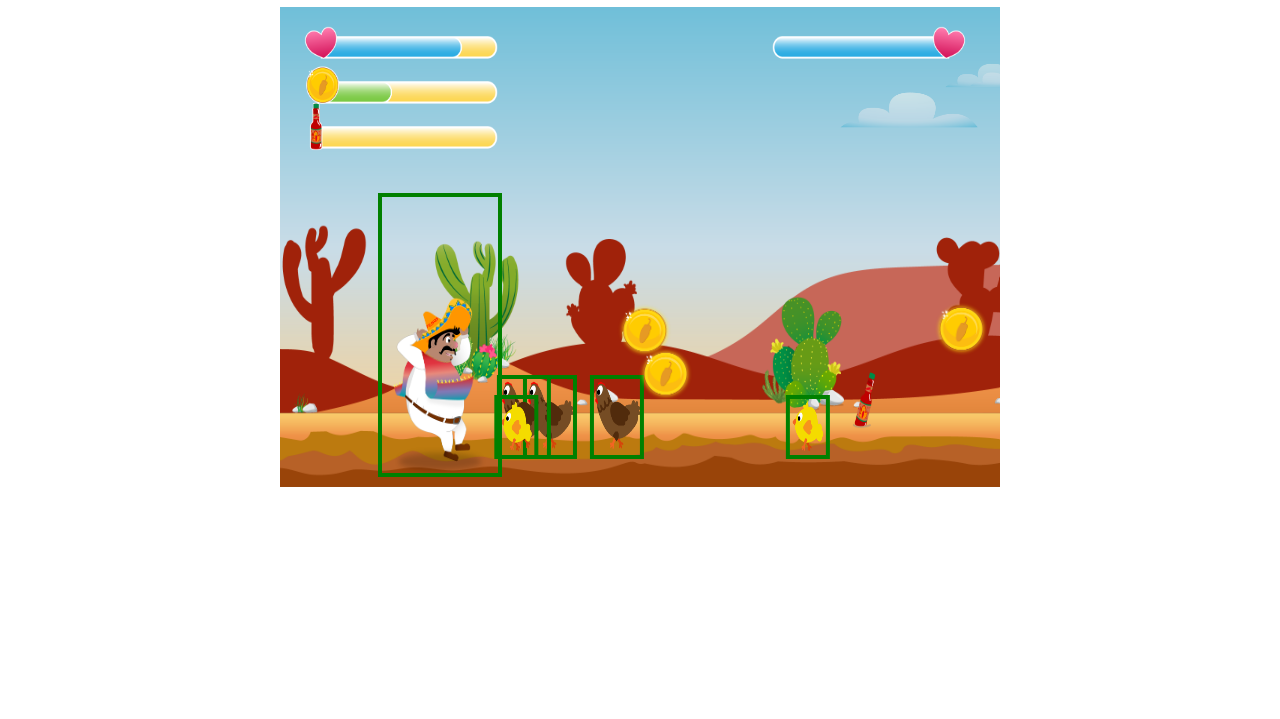
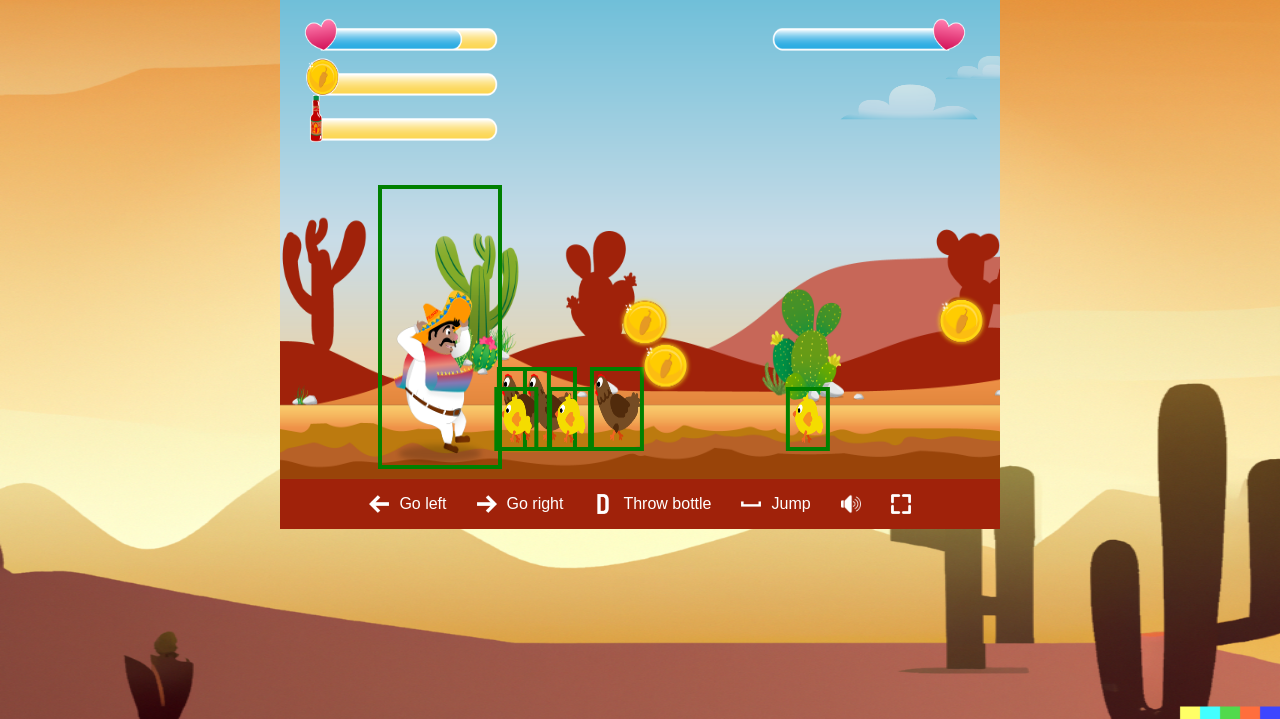
Before and after one commit to DanielaScholz/el_pollo_loco, a plain HTML site: page index.html in a window 1280 px wide. Shown: the part 81-800 px from the top of the page. Drawn offline with Linux system fonts and the light colour scheme; animation ran at ten frames a second.

Commit message:
added background and keyboard controls

```diff
--- a/index.html
+++ b/index.html
@@ -37,12 +37,45 @@
 </head>
 
 <body onload="init()">
+    <img class="background-image" src="./img/10_keyboard_icons/DALL·E 2023-03-11 09.08.29 - western desert with the sun in the background.png" alt="">
+
+    <main>
     <h1>El Pollo Loco</h1>
+    <canvas id="canvas" width="720" height="480"></canvas>
+    <div class="keyboard-control-container">
+        <div class="keyboard-icons">
+            <img src="img/10_keyboard_icons/arrow-left.png" alt="arrow left">
+            <span>Go left</span>
+        </div>
 
-    <canvas id="canvas" width="720" height="480">
+        <div class="keyboard-icons">
+            <img src="img/10_keyboard_icons/arrow-right.png" alt="arrow right">
+            <span>Go right</span>
+        </div>
+
+        <div class="keyboard-icons">
+            <img src="img/10_keyboard_icons/letter-d-32.png" alt="d-letter icon">
+            <span>Throw bottle</span>
+        </div>
+
+        <div class="keyboard-icons">
+            <img src="img/10_keyboard_icons/space-32.png" alt="space icon">
+            <span>Jump</span>
+        </div>
+
+        <div class="keyboard-icons" onclick="toggleAudio()">
+            <div id="audio" class="audio-icon-on"></div>
+        </div>
+
+        <div class="keyboard-icons" onclick="fullscreen()">
+            <img src="img/10_keyboard_icons/fullscreen-12-32.png" alt="fullscreen icon">
+        </div>
+
+    </div>
+
+</main>
 
 
-    </canvas>
 
 
 </body>
--- a/js/Classes/Chicken.class.js
+++ b/js/Classes/Chicken.class.js
@@ -28,7 +28,9 @@ class Chicken extends MoveableObject {
         }, 1000/60);
 
         setInterval(() => {
-            this.playImagesforAnimation(this.IMAGES_WALKING);
+
+                this.playImagesforAnimation(this.IMAGES_WALKING);
+
         }, 300);
     }
 
--- a/js/Classes/Level.class.js
+++ b/js/Classes/Level.class.js
@@ -1,15 +1,17 @@
 class Level {
     backgroundObjects;
     clouds;
-    enemies;
+    chickens;
+    babyChickens;
     coins;
     bottles;
 
 
-    constructor(backgroundObjects, clouds, enemies, coins, bottles){
+    constructor(backgroundObjects, clouds, chickens, babyChickens, coins, bottles){
         this.backgroundObjects = backgroundObjects;
         this.clouds = clouds;
-        this.enemies = enemies;
+        this.chickens = chickens;
+        this.babyChickens = babyChickens;
         this.coins = coins;
         this.bottles = bottles;
     }
--- a/js/Classes/Moveable-object.class.js
+++ b/js/Classes/Moveable-object.class.js
@@ -86,4 +86,6 @@ class MoveableObject extends DrawableObject {
 
 
 
+
+
 }
--- a/js/Classes/Statusbar-coins.class.js
+++ b/js/Classes/Statusbar-coins.class.js
@@ -14,6 +14,6 @@ class StatusbarCoins extends Statusbar{
 
     constructor(){
         super().loadImages(this.IMAGES);
-        this.setPercentage(50);
+        this.setPercentage(0);
     }
 }
--- a/js/Classes/World.class.js
+++ b/js/Classes/World.class.js
@@ -26,77 +26,125 @@ class World {
         this.run();
     }
 
-    run(){
+    run() {
         setInterval(() => {
-            this.checkCollisionsWithEnemies();
+            this.checkCollisionsWithChicken();
+            this.checkCollisionsWithBabyChicken();
             this.checkCollisionsWithCoins();
             this.checkCollisionsWithBottles();
             this.checkThrowableObjects();
+            this.checkJumpingOnChicken();
+            this.checkJumpingOnBabyChicken();
         }, 200);
     }
 
-    checkThrowableObjects(){
+    checkThrowableObjects() {
         if (this.keyboard.D && this.character.bottles > 0) {
-            let bottle = new ThrowableObject(this.character.position_x +100, this.character.position_y +100);
+            let bottle = new ThrowableObject(this.character.position_x + 100, this.character.position_y + 100);
             this.throwableObjects.push(bottle);
             this.throwBottle();
         }
 
     }
 
-    checkCollisionsWithEnemies(){
-        this.level.enemies.forEach((enemy) => {
-            if (this.character.isColliding(enemy)) {
+    checkCollisionsWithChicken() {
+        this.level.chickens.forEach((enemy) => {
+            this.collisionWithEnemies(enemy);
+        })
+    }
+
+    checkCollisionsWithBabyChicken() {
+        this.level.babyChickens.forEach((enemy) => {
+            this.collisionWithEnemies(enemy);
+        })
+    }
+
+    collisionWithEnemies(enemy) {
+        if (this.character.isColliding(enemy)) {
+            if (!this.character.isAboveGround()) {
                 this.character.hit();
-                this.statusbarHealth.setPercentage(this.character.energy);
+            }
+            this.statusbarHealth.setPercentage(this.character.energy);
+        }
+    }
+
+    checkJumpingOnChicken() {
+        this.level.chickens.forEach((enemy, index) => {
+            this.jumpingOnChicken(enemy, index);
+        })
+    }
+
+    checkJumpingOnBabyChicken() {
+        this.level.babyChickens.forEach((enemy, index) => {
+            this.jumpingOnBabyChicken(enemy, index);
+        })
+    }
+
+    jumpingOnChicken(enemy, index) {
+        if (this.collisionDetected(enemy)) {
+            this.level.chickens.splice(index, 1);
+        }
+    }
+
+
+    jumpingOnBabyChicken(enemy, index) {
+        if (this.collisionDetected(enemy)) {
+            this.level.babyChickens.splice(index, 1);
+        }
+    }
+
+
+    collisionDetected(enemy) {
+        return this.character.isColliding(enemy) &&
+            this.character.isAboveGround() &&
+            this.character.rate_of_fall < 0;
+    }
+
+
+    checkCollisionsWithCoins() {
+        this.level.coins.forEach((coin, index) => {
+            if (this.character.isColliding(coin)) {
+                this.collectingCoins(index);
             }
         })
     }
 
-    checkCollisionsWithCoins(){
-        this.level.coins.forEach((coin, index) => {
-            if (this.character.isColliding(coin)) {
-                this.CollectingCoins(index);
-            }
-        })
-    }
-
-    checkCollisionsWithBottles(){
+    checkCollisionsWithBottles() {
         this.level.bottles.forEach((bottle, index) => {
             if (this.character.isColliding(bottle)) {
-                this.CollectingBottles(index);
+                this.collectingBottles(index);
             }
         })
 
     }
 
-    CollectingCoins(index){
+    collectingCoins(index) {
         if (this.character.coins < 100) {
             this.level.coins.splice(index, 1);
             this.character.coins += 20;
             this.statusbarCoins.setPercentage(this.character.coins);
         }
 
-        if (this.character.coins == 100 ) {
+        if (this.character.coins == 100) {
             console.log('full')
         }
 
     }
 
-    CollectingBottles(index){
+    collectingBottles(index) {
         if (this.character.bottles < 100) {
             this.level.bottles.splice(index, 1);
             this.character.bottles += 20;
             this.statusbarBottles.setPercentage(this.character.bottles);
         }
 
-        if (this.character.bottles == 100 ) {
+        if (this.character.bottles == 100) {
             console.log('full')
         }
     }
 
-    throwBottle(){
-        this.character.bottles -=20;
+    throwBottle() {
+        this.character.bottles -= 20;
         this.statusbarBottles.setPercentage(this.character.bottles);
     }
 
@@ -108,26 +156,27 @@ class World {
 
     draw() {
         this.ctx.clearRect(0, 0, this.canvas.width, this.canvas.height); //clearRect-> cleart beim Aktualisieren das Canvas, da sich sonst Figuren nicht bewegen würden
-        this.ctx.translate(this.camera_x,0); //mit translate(x,y) wird das Canvas nach links verschoben
+        this.ctx.translate(this.camera_x, 0); //mit translate(x,y) wird das Canvas nach links verschoben
 
         this.addObjectsToMap(this.level.backgroundObjects);
         this.addObjectsToMap(this.level.clouds);
-        this.addObjectsToMap(this.level.enemies);
+        this.addObjectsToMap(this.level.chickens);
+        this.addObjectsToMap(this.level.babyChickens);
         this.addObjectsToMap(this.level.coins);
         this.addObjectsToMap(this.level.bottles);
         this.addObjectsToMap(this.throwableObjects);
 
 
-        this.ctx.translate(-this.camera_x,0); //Kamera verschiebt sich zurück
+        this.ctx.translate(-this.camera_x, 0); //Kamera verschiebt sich zurück
         this.addToMap(this.statusbarHealth);
         this.addToMap(this.statusbarCoins);
         this.addToMap(this.statusbarBottles);
         this.addToMap(this.statusbarEndboss);
-        this.ctx.translate(this.camera_x,0); //Kamera verschiebt sich vor
+        this.ctx.translate(this.camera_x, 0); //Kamera verschiebt sich vor
 
         this.addToMap(this.character);
 
-        this.ctx.translate(-this.camera_x,0); //nachdem der Hintergrund, Wolken, Enemies, Pepe gezeichnet wurden, verschiebt sich das Canvas wieder zurück
+        this.ctx.translate(-this.camera_x, 0); //nachdem der Hintergrund, Wolken, Enemies, Pepe gezeichnet wurden, verschiebt sich das Canvas wieder zurück
 
         let self = this; //Trick, weil THIS nicht funktioniert
         requestAnimationFrame(() => self.draw());//requestAnimationFrame() -> damit wird draw() immer und immer wieder aufgerufen (sooft wie es die Grafikkarte zulässt, ohne das der Rechner sich aufhängt)
--- a/js/game.js
+++ b/js/game.js
@@ -3,9 +3,9 @@ let world;
 let keyboard = new Keyboard();
 
 
-function init(){
+function init() {
     canvas = document.getElementById('canvas');
-    world =  new World(canvas, keyboard);
+    world = new World(canvas, keyboard);
 
     console.log('my character is', world);
 
@@ -63,3 +63,21 @@ window.addEventListener('keyup', (event) => {
         keyboard.D = false;
     }
 });
+
+function fullscreen() {
+    canvas.requestFullscreen();
+}
+
+function toggleAudio(){
+    document.getElementById('audio').classList.toggle('audio-icon-off');
+}
+
+// function audioOn {
+//     document.getElementById('audioOff').classList.remove('audio-icon-off');
+//     document.getElementById('audioOff').classList.add('audio-icon-on');
+// }
+
+// function audioOff {
+//     document.getElementById('audioOn').classList.remove('audio-icon-on');
+//     document.getElementById('audioOn').classList.add('audio-icon-off');
+// }
--- a/js/levels/level1.js
+++ b/js/levels/level1.js
@@ -28,8 +28,13 @@ const level1 = new Level(
         new Chicken(),
         new Chicken(),
         new Chicken(),
+    ],
+    [
         new BabyChicken(),
         new BabyChicken(),
+        new BabyChicken()
+    ],
+    [
         new Endboss()
     ],
     [
--- a/style.css
+++ b/style.css
@@ -1,10 +1,68 @@
-body{
+body {
+    margin: 0;
     display: flex;
     flex-direction: column;
     align-items: center;
 }
 
-canvas{
+canvas {
     background-image: url('img/5_background/layers/air.png');
     background-position: center;
 }
+
+main{
+    position: absolute;
+    display: flex;
+    flex-direction: column;
+    align-items: center;
+}
+
+.background-image{
+    height: 100vh;
+    width: 100vw;
+}
+
+.keyboard-control-container {
+    display: flex;
+    justify-content: center;
+    align-items: center;
+    height: 50px;
+    width: 720px;
+    background-color: #A0220A;
+    font-family: Arial, Helvetica, sans-serif;
+    color: white;
+}
+
+.keyboard-icons {
+    display: flex;
+    justify-content: center;
+    align-items: center;
+    gap: 10px;
+    margin-right: 15px;
+    margin-left: 15px;
+}
+
+.keyboard-icons img {
+    height: 20px;
+    width: auto;
+    cursor: pointer;
+
+}
+
+.d-none {
+    display: none;
+}
+
+.audio-icon-on {
+    background-image: url(./img/10_keyboard_icons/audio-on.png);
+    height: 20px;
+    width: 20px;
+    background-repeat: round;
+}
+
+.audio-icon-off {
+    background-image: url(./img/10_keyboard_icons/audio-off.png);
+    background-repeat: round;
+    height: 20px;
+    width: 20px;
+}
```
Also changed, not shown: img/10_keyboard_icons/DALL·E 2023-03-11 09.01.49 - wallpaper of a desert with a cowboy in the background.png (added), img/10_keyboard_icons/DALL·E 2023-03-11 09.08.29 - western desert with the sun in the background.png (added), img/10_keyboard_icons/DALL·E 2023-03-11 09.31.02.png (added), img/10_keyboard_icons/arrow-left.png (added), img/10_keyboard_icons/arrow-right.png (added), img/10_keyboard_icons/audio-off.png (added), img/10_keyboard_icons/audio-on.png (added), img/10_keyboard_icons/fullscreen-12-32.png (added), img/10_keyboard_icons/letter-d-32.png (added), img/10_keyboard_icons/space-32.png (added), 1 other file.
